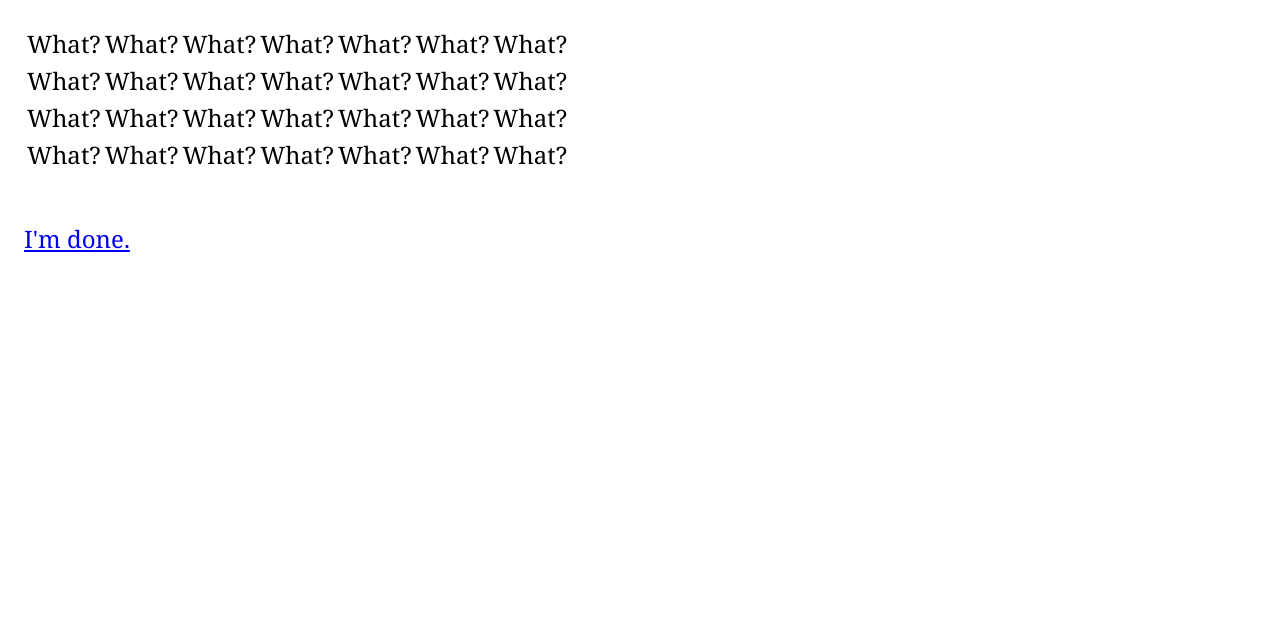
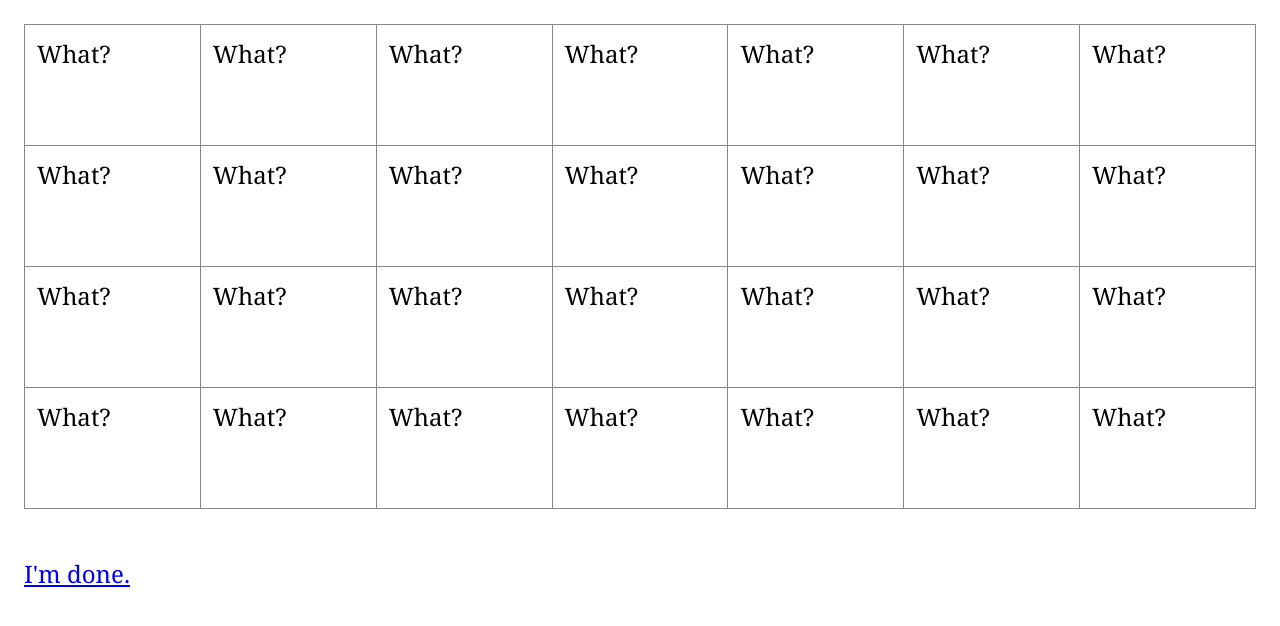
Before and after one commit to nedbat/typing_app, a React (Create React App) app: page /calendar in a window 1280 px wide. Shown: the top 626 px of the page. Built offline with nearby package versions, Linux system fonts and the light colour scheme.

Commit message:
Style the calendar a bit

```diff
--- a/src/Typing.js
+++ b/src/Typing.js
@@ -46,7 +46,7 @@ class Calendar extends React.Component {
     }
     return (
       <div>
-        <table class="calendar">{cal}</table>
+        <table className="calendar">{cal}</table>
         <Done/>
       </div>
     )
--- a/src/index.scss
+++ b/src/index.scss
@@ -3,8 +3,20 @@ body {
   font-size: 150%;
   padding: 0;
   font-family: Georgia;
+}
 
-  .done {
-    padding-top: 2em;
+.done {
+  padding-top: 2em;
+}
+
+table.calendar {
+  border-collapse: collapse;
+  width: 100%;
+  td {
+    border: 1px solid #888;
+    width: 12%;
+    height: 4em;
+    padding: .5em .5em;
+    vertical-align: top;
   }
 }
```
